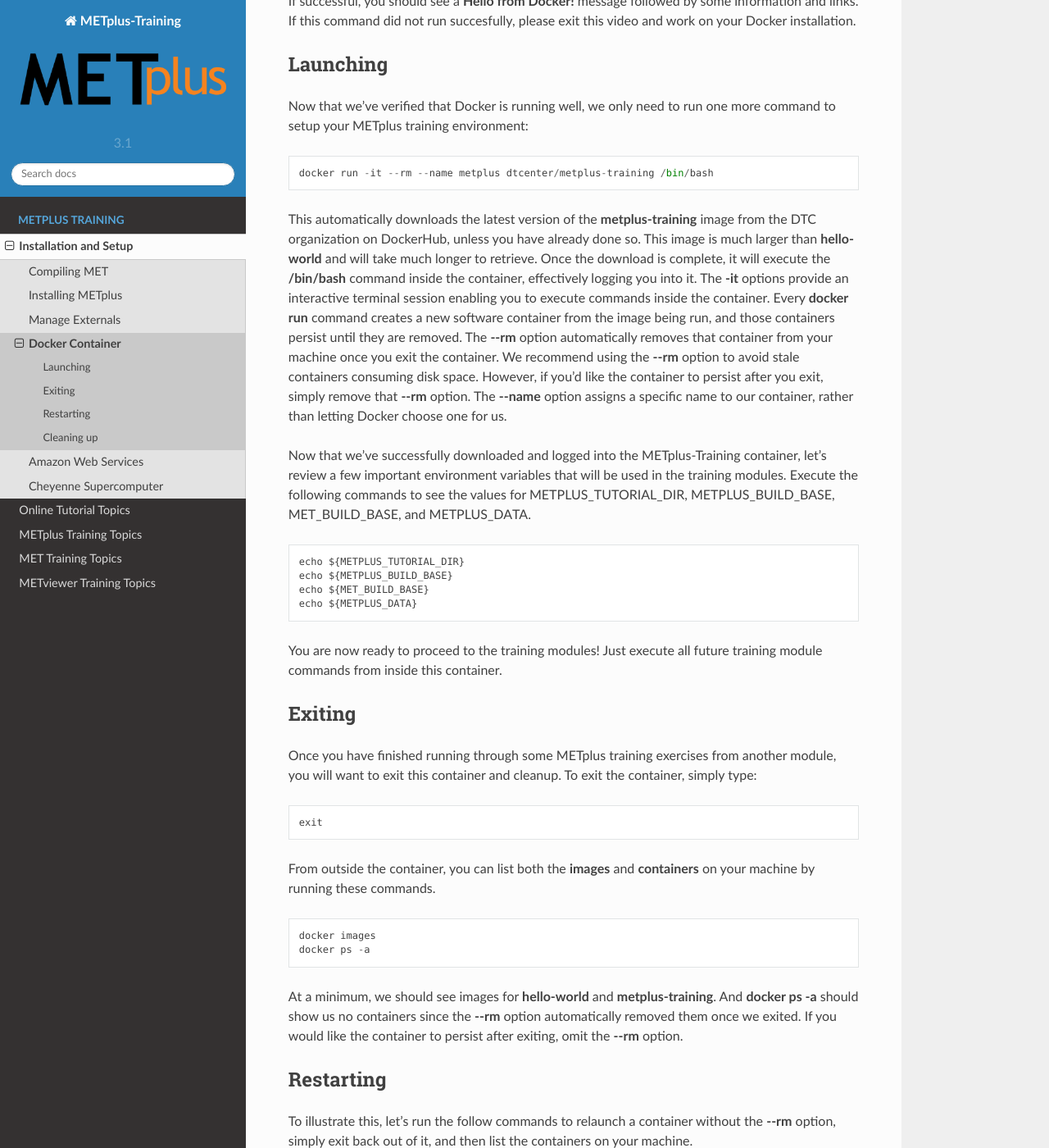
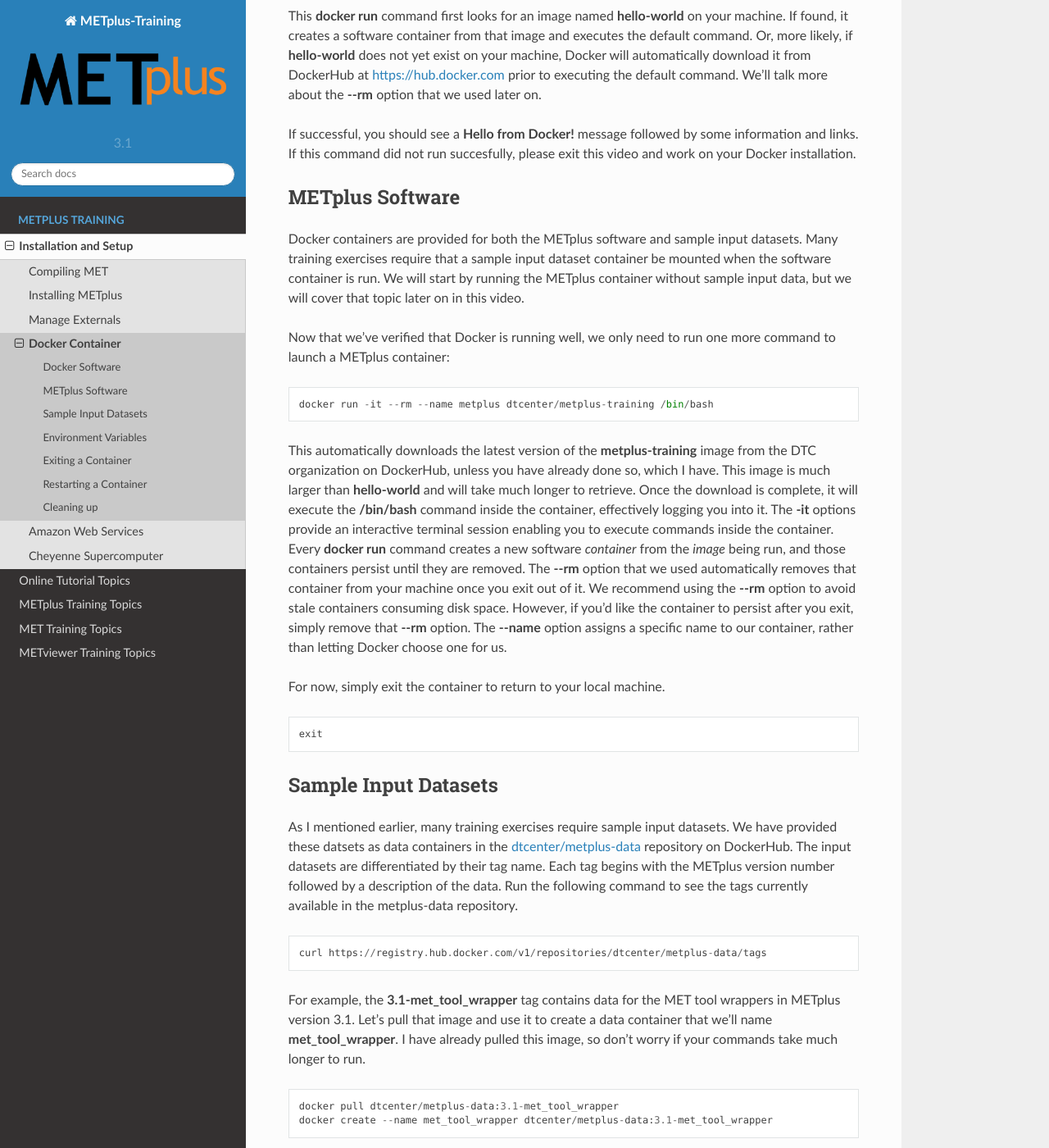
Before and after one commit to dtcenter/METplus-Training, a Sphinx documentation site: the page built from docs/modules/Environment/docker.rst, in a window 1280 px wide and 1400 px high, scrolled down 1325 px. Shown: the whole window at 82% size. Built offline with Sphinx 7.4.7 and the Read the Docs theme 2.0.0, drawn with Linux system fonts in a browser that asks for light colours; some of the changed text lies outside the part shown.

Commit message:
Per #589, latest version of docker instructions.

```diff
--- a/docs/modules/Environment/docker.rst
+++ b/docs/modules/Environment/docker.rst
@@ -7,13 +7,20 @@
 
   <iframe width="560" height="315" src="https://www.youtube.com/embed/KCISG0phmbw" frameborder="0" allow="accelerometer; autoplay; encrypted-media; gyroscope; picture-in-picture" allowfullscreen></iframe>
 
-Developed for **METplus Version 3.1**.
+.. note::
 
-**Follow Along!** with these exercises.
+  Developed for **METplus Version 3.1**.
+
+.. note::
+
+  **Follow Along!** with these exercises using **met_tool_wrapper** data.
 
 (*Introduction*)
 
-In this video, we will setup the METplus training environment using a Docker Container.
+In this video, we will setup the METplus training environment using Docker containers.
+
+Docker Software
+---------------
 
 We assume that you are working on a machine on which the Docker software has already been installed.
 If you do not have Docker installed on your machine, please exit this video and proceed to the Docker
@@ -45,31 +52,85 @@
 If successful, you should see a **Hello from Docker!** message followed by some information and links.
 If this command did not run succesfully, please exit this video and work on your Docker installation.
 
-Launching
----------
+METplus Software
+----------------
+
+Docker containers are provided for both the METplus software and sample input datasets.
+Many training exercises require that a sample input dataset container be mounted when the
+software container is run. We will start by running the METplus container without sample input data,
+but we will cover that topic later on in this video.
 
 Now that we've verified that Docker is running well, we only need to run one more command to
-setup your METplus training environment:
+launch a METplus container:
 
 .. code-block::
 
   docker run -it --rm --name metplus dtcenter/metplus-training /bin/bash
 
 This automatically downloads the latest version of the **metplus-training** image from the
-DTC organization on DockerHub, unless you have already done so.
+DTC organization on DockerHub, unless you have already done so, which I have.
 This image is much larger than **hello-world** and will take much longer to retrieve.
 Once the download is complete, it will execute the **/bin/bash** command inside the container,
 effectively logging you into it. The **-it** options provide an interactive terminal session enabling
 you to execute commands inside the container. Every **docker run** command creates a new software
-container from the image being run, and those containers persist until they are removed. The
-**\-\-rm** option automatically removes that container from your machine once you exit the container.
+*container* from the *image* being run, and those containers persist until they are removed. The
+**\-\-rm** option that we used automatically removes that container from your machine once you exit out of it.
 We recommend using the **\-\-rm** option to avoid stale containers consuming disk space.
 However, if you'd like the container to persist after you exit, simply remove that **\-\-rm** option.
 The **\-\-name** option assigns a specific name to our container, rather than letting Docker choose
 one for us.
 
-Now that we've successfully downloaded and logged into the METplus-Training container, let's
-review a few important environment variables that will be used in the training modules.
+For now, simply exit the container to return to your local machine.
+
+.. code-block::
+
+  exit
+
+Sample Input Datasets
+---------------------
+
+As I mentioned earlier, many training exercises require sample input datasets. We have provided these datsets as
+data containers in the `dtcenter/metplus-data <https://hub.docker.com/repository/docker/dtcenter/metplus-data/general>`_
+repository on DockerHub. The input datasets are differentiated by their tag name. Each tag begins with the
+METplus version number followed by a description of the data. Run the following command to see the tags
+currently available in the metplus-data repository.
+
+.. code-block::
+
+  curl https://registry.hub.docker.com/v1/repositories/dtcenter/metplus-data/tags
+
+For example, the **3.1-met_tool_wrapper** tag contains data for the MET tool wrappers in METplus version 3.1.
+Let's pull that image and use it to create a data container that we'll name **met_tool_wrapper**.
+I have already pulled this image, so don't worry if your commands take much longer to run.
+
+.. code-block::
+
+  docker pull dtcenter/metplus-data:3.1-met_tool_wrapper
+  docker create --name met_tool_wrapper dtcenter/metplus-data:3.1-met_tool_wrapper
+
+The **docker pull** command retrieves the image from DockerHub, while the **docker create** command instantiates
+that image as a data container locally. Next, we'll relaunch a METplus software container, but this time
+using the **\-\-volumes-from** option to mount the **met_tool_wrapper** sample data container.
+
+.. code-block::
+
+  docker run -it --rm --name metplus --volumes-from met_tool_wrapper dtcenter/metplus-training:develop /bin/bash
+
+Once inside the container, list out the input data directory.
+
+.. code-block::
+
+  ls /data/input/METplus_Data
+
+The **met_test** dirctory contains the sample input data that we mounted using the **\-\-volumes-from** option.
+If you'd like to mount multiple input datasets, just use the **\-\-volumes-from** option multiple times to
+specify each one.
+
+Environment Variables
+---------------------
+
+While we are still inside the METplus container, let's review a few important environment variables that
+are used during the `METplus Online Tutorial <http://dtcenter.org/community-code/metplus/online-tutorial>`_.
 Execute the following commands to see the values for METPLUS_TUTORIAL_DIR, METPLUS_BUILD_BASE,
 MET_BUILD_BASE, and METPLUS_DATA.
 
@@ -80,11 +141,22 @@
   echo ${MET_BUILD_BASE}
   echo ${METPLUS_DATA}
 
-You are now ready to proceed to the training modules! Just execute all future training module
-commands from inside this container.
+These are used throughout the online tutorial to simplify the commands you'll run.
 
-Exiting
--------
+You are now ready to proceed to the training exercises! Just execute all future training exercise
+commands from inside this container. Each training exercise should indicate the required input data at the top.
+For example, the **Follow Along!** note at the top of this page tells you that the **met_tool_wrapper** input
+data is required.
+
+.. note::
+
+  **Follow Along!** with these exercises using **met_tool_wrapper** data.
+
+Be sure to run **docker pull** and **docker create** to retrieve that input data and use the **\-\-volumes-from**
+option to mount it into your **docker run** container.
+
+Exiting a Container
+-------------------
 
 Once you have finished running through some METplus training exercises from another module,
 you will want to exit this container and cleanup. To exit the container, simply type:
@@ -101,13 +173,13 @@
   docker images
   docker ps -a
 
-At a minimum, we should see images for **hello-world** and **metplus-training**.
-And **docker ps -a** should show us no containers since the **\-\-rm** option
-automatically removed them once we exited. If you would like the container to
-persist after exiting, omit the **\-\-rm** option.
+At a minimum, we should see images for **hello-world**, **metplus-training**, and the **met-tool-wrapper** data.
+And **docker ps -a** should only show the **met-tool-wrapper** data container. All of the other containers created
+by **docker run** were automatically removed once we exited them since we used the **\-\-rm** option.
+If you would like the container to persist after exiting, omit the **\-\-rm** option.
 
-Restarting
-----------
+Restarting a Container
+----------------------
 
 To illustrate this, let's run the follow commands to relaunch a container without
 the **\-\-rm** option, simply exit back out of it, and then list the containers on
@@ -132,16 +204,17 @@
 -----------
 
 Now let's say that you are all finished with the training exercises and want to
-cleanup your machine. You can exit the **metplus** container and delete both the
+cleanup your machine. You can exit the **metplus** container and delete all of the
 containers and images from your machine by running these commands.
 
 .. code-block::
 
   exit
-  docker rm -f metplus
-  docker rmi -f metplus-training hello-world
+  docker rm -f metplus met_tool_wrapper
+  docker rmi -f hello-world metplus-data:3.1-met_tool_wrapper metplus-training
 
-The **metplus** container and images for **metplus-training** and **hello-world** should
+The **metplus** software container, the **met_tool_wrapper** data container and images
+for **hello-world**, **metplus-data**, and **metplus-training** should
 no longer appear when you run the **docker ps -a** and **docker images** commands.
 
 .. code-block::
```
